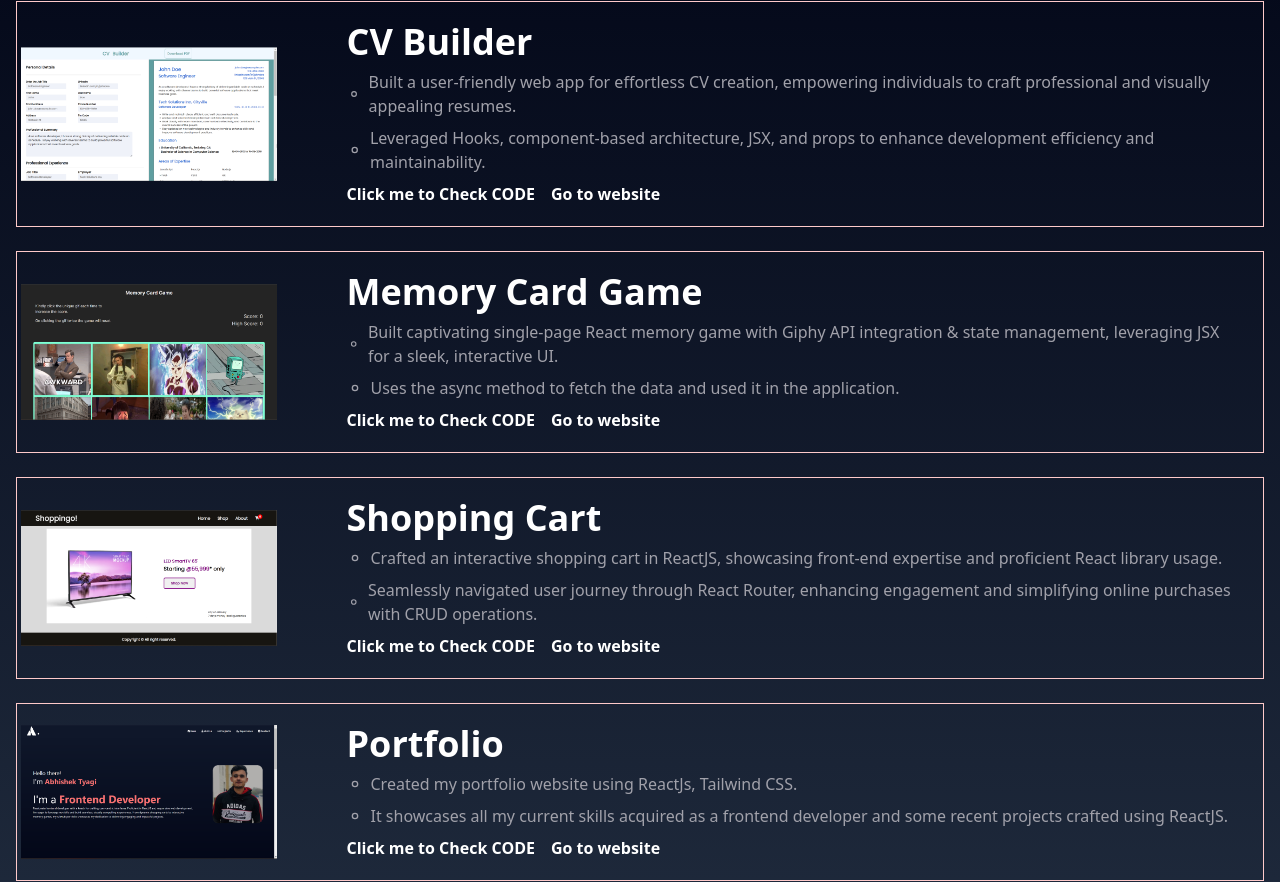
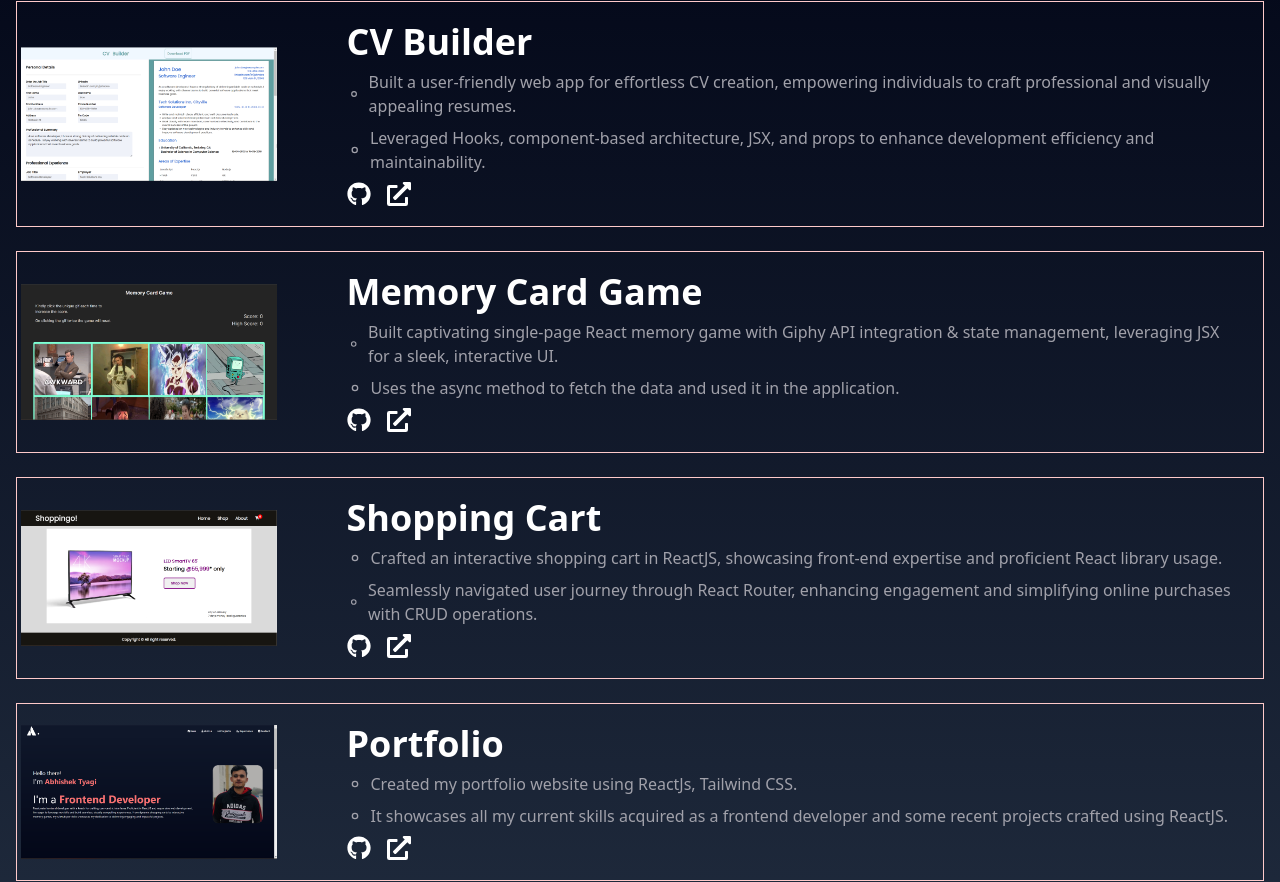
Before and after one commit to AbhishekTyagi0/Portfolio, a React (Vite) app: page / in a window 1280 px wide. Shown: the part 1974-2856 px from the top of the page. Built offline with nearby package versions, Linux system fonts and the light colour scheme.

Commit message:
added the update resume

```diff
--- a/src/component/Home.jsx
+++ b/src/component/Home.jsx
@@ -3,7 +3,7 @@ import { FaGithub, FaInstagram, FaLinkedin } from "react-icons/fa";
 import { FaXTwitter } from "react-icons/fa6";
 
 const Home = ({ nav }) => {
-  const resume = "/docs/Abhishek_Tyagi_Resume.doc";
+  const resume = "/docs/Resume_Abhishek_Tyagi_Frontend_Developer.pdf";
   return (
     <div
       id="home"
--- a/src/component/Project.jsx
+++ b/src/component/Project.jsx
@@ -4,6 +4,7 @@ import memory_game from "../assets/Images/memory-game.png";
 import shoppingo from "../assets/Images/shoppingo.png";
 import portfolio from "../assets/Images/portfolio.png";
 import { TbPoint } from "react-icons/tb";
+import { FaExternalLinkAlt, FaGithub } from "react-icons/fa";
 
 const projectList = [
   {
@@ -92,17 +93,17 @@ const Projects = () => {
               </p>
             ))}
 
-            <div className="text-white font-bold flex flex-col md:flex-row mt-2 gap-4 max-md:text-sm">
-              <a href={code} className="hover:text-red-400">
-                Click me to Check CODE
+            <div className="text-white font-bold flex flex-col md:flex-row mt-2 gap-4 max-md:text-sm text-2xl">
+              <a href={code} className="hover:scale-125" target="_blank">
+                <FaGithub />
               </a>
               <a
                 href={live}
-                className="hover:text-red-400 mt-2 md:mt-0"
+                className="hover:scale-125 mt-2 md:mt-0 text-2xl"
                 target="_blank"
                 rel="noopener noreferrer"
               >
-                Go to website
+                <FaExternalLinkAlt />
               </a>
             </div>
           </div>
```
Also changed, not shown: 2 other files (tests, documents, lock files or other folders).
